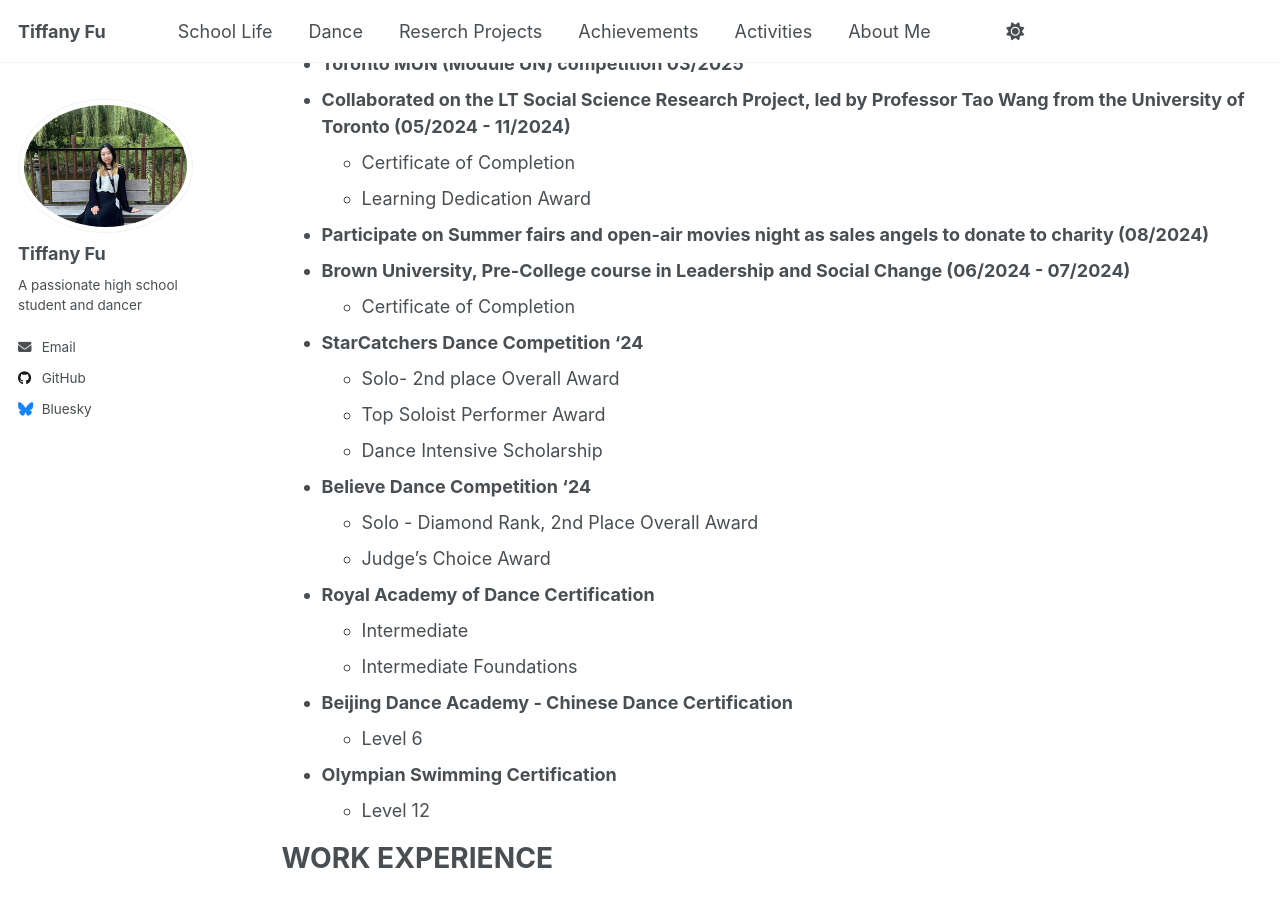
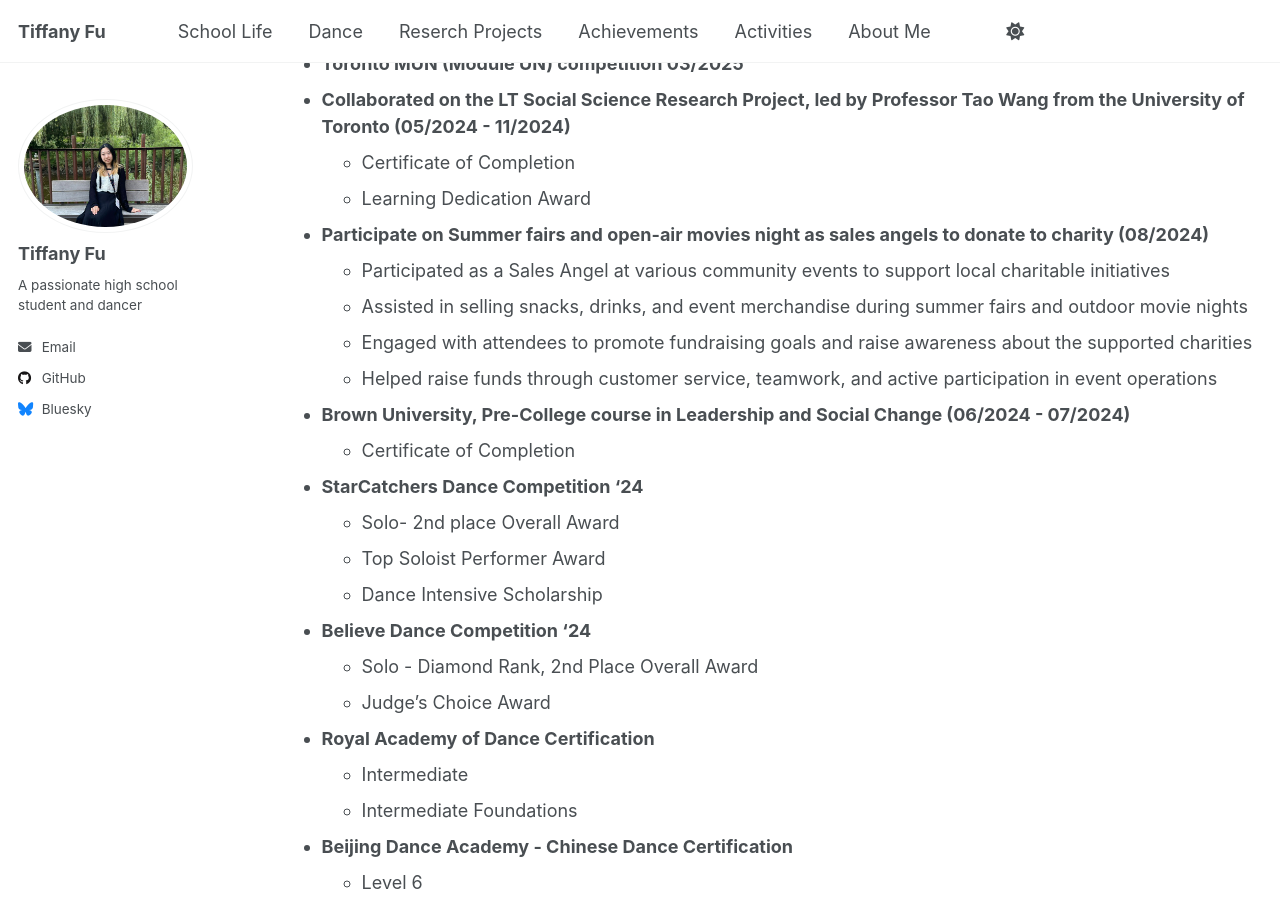
Before and after one commit to TiffanyJTFu/TiffanyFu, a Jekyll site: the page built from _pages/cv.md, in a window 1280 px wide and 900 px high, scrolled down 1338 px. Built offline with Jekyll 4.4.1, drawn with Linux system fonts in a browser that asks for light colours; a script that is not in the unit is left out; some of the changed text lies outside the part shown.

Commit message:
Update cv.md

```diff
--- a/_pages/cv.md
+++ b/_pages/cv.md
@@ -43,6 +43,10 @@ ACHIEVEMENTS AND ACTIVITIES
   * Certificate of Completion
   * Learning Dedication Award
 * **Participate on Summer fairs and open-air movies night as sales angels to donate to charity (08/2024)**
+  * Participated as a Sales Angel at various community events to support local charitable initiatives
+  * Assisted in selling snacks, drinks, and event merchandise during summer fairs and outdoor movie nights
+  * Engaged with attendees to promote fundraising goals and raise awareness about the supported charities
+  * Helped raise funds through customer service, teamwork, and active participation in event operations
 * **Brown University, Pre-College course in Leadership and Social Change (06/2024 - 07/2024)**
   * Certificate of Completion
 * **StarCatchers Dance Competition '24**
```
Also changed, not shown: other parts of _pages/cv.md (+1 -1 lines).
